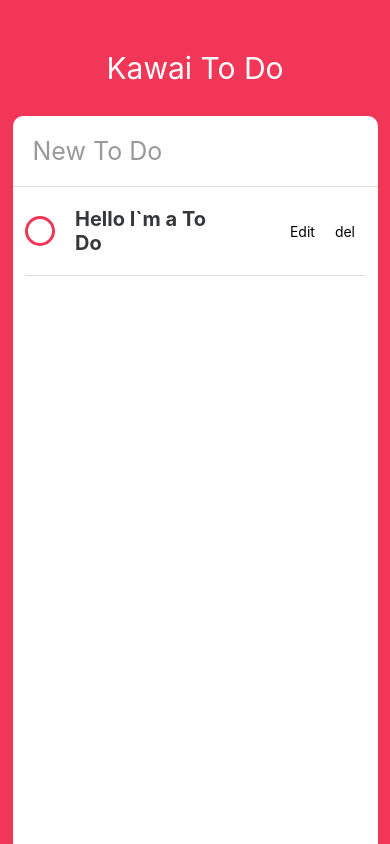
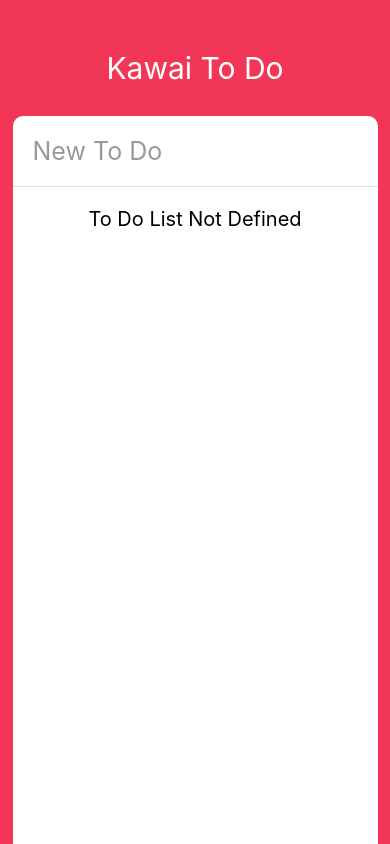
Before and after one commit to sangmin9412/kawai-todo, a React Native app in the folder kawai-todo/: screen / in a window 390 px wide. Built offline with nearby package versions, Linux system fonts and the light colour scheme.

Commit message:
Saving To Dos Part 1 Complete

```diff
--- a/kawai-todo/App.js
+++ b/kawai-todo/App.js
@@ -11,6 +11,7 @@ import {
 } from 'react-native';
 import { AppLoading } from 'expo';
 import ToDo from './ToDo';
+import uuidv1 from "uuid/v1";
 
 const {width} = Dimensions.get("window")
 
@@ -20,6 +21,7 @@ export default function App() {
   }, [])
   const [newToDo, setNewToDo] = useState("")
   const [loadedToDos, setLoadedToDos] = useState(false)
+  const [newState, setNewState] = useState({})
 
   const _controllNewToDo = (text) => {
     setNewToDo(text)
@@ -32,11 +34,49 @@ export default function App() {
   }
 
   const _addToDo = () => {
-    setNewToDo((newToDo) => {
-      if (newToDo !== "") {
-        newToDo = ""
+    if (newToDo !== "") {
+      const ID = uuidv1();
+      const newToDoObject = {
+        [ID]: {
+          id: ID,
+          isComplated: false,
+          text: newToDo,
+          createdAt: Date.now()
+        }
       }
-    })
+      setNewToDo(newToDo => newToDo = "");
+
+      console.log ( { ...newState } )
+      return (
+        setNewState({
+          ...newState,
+          toDos:{
+            ...newState.toDos,
+            ...newToDoObject
+        }})
+      )
+
+      // setToDos(() => {
+      //   const ID = uuidv1();
+      //   const newToDoObject = {
+      //     [ID]: {
+      //       id: ID,
+      //       isComplated: false,
+      //       text: newToDo,
+      //       createdAt: Date.now()
+      //     }
+      //   }
+      //   const newState = {
+      //     newToDo: "",
+      //     toDos: {
+      //       ...toDos,
+      //       ...newToDoObject
+      //     }
+      //   }
+      //   //return { ...newState }
+      //   return ( console.log( {...newState} ) )
+      // })
+    }
   }
 
   if (!loadedToDos) {
@@ -61,7 +101,7 @@ export default function App() {
           onSubmitEditing={_addToDo}
         />
         <ScrollView contentContainerStyle={styles.toDos}>
-          <ToDo text={"Hello I`m a To Do"} />
+          {(newState.toDos) ? Object.values(newState.toDos).map(toDo => <ToDo key={toDo.id} {...toDo} /> ) : <Text style={styles.none}>To Do List Not Defined</Text>}
         </ScrollView>
       </View>
     </View>
@@ -110,5 +150,9 @@ const styles = StyleSheet.create({
   },
   toDos: {
     alignItems: "center"
+  },
+  none: {
+    padding: 20,
+    fontSize: 20
   }
 });
--- a/kawai-todo/ToDo.js
+++ b/kawai-todo/ToDo.js
@@ -6,7 +6,7 @@ const { width, height } = Dimensions.get("window")
 export default function ToDo(props) {
     useEffect(() => {
         setTodoValue(props.text)
-    }, [props.text])
+    }, [])
 
     const [isEditing, setIsEditing] = useState(false)
     const [isComplated, setIsComplated] = useState(false)
@@ -47,9 +47,9 @@ export default function ToDo(props) {
                 </TouchableOpacity>
                 {isEditing ? (
                 <TextInput style={[
-                    styles.input,
                     styles.text,
-                    isComplated ? styles.complatedText : styles.uncomplatedText
+                    isComplated ? styles.complatedText : styles.uncomplatedText,
+                    styles.input
                 ]}
                 value={todoValue}
                 multiline={true}
@@ -104,7 +104,6 @@ const styles = StyleSheet.create({
     column: {
         flexDirection: "row",
         alignItems: "center",
-        justifyContent: "space-between",
         width: width / 2
     },
     circle: {
@@ -141,6 +140,7 @@ const styles = StyleSheet.create({
     },
     input: {
         marginVertical: 15,
-        width: width / 2
+        width: width / 2,
+        paddingVertical: 5
     }
 });
--- a/kawai-todo/package.json
+++ b/kawai-todo/package.json
@@ -12,7 +12,8 @@
     "react": "~16.9.0",
     "react-dom": "~16.9.0",
     "react-native": "https://github.com/expo/react-native/archive/sdk-36.0.0.tar.gz",
-    "react-native-web": "~0.11.7"
+    "react-native-web": "~0.11.7",
+    "uuid": "3.1.0"
   },
   "devDependencies": {
     "babel-preset-expo": "~8.0.0",
```
Also changed, not shown: 1 other file (tests, documents, lock files or other folders).
